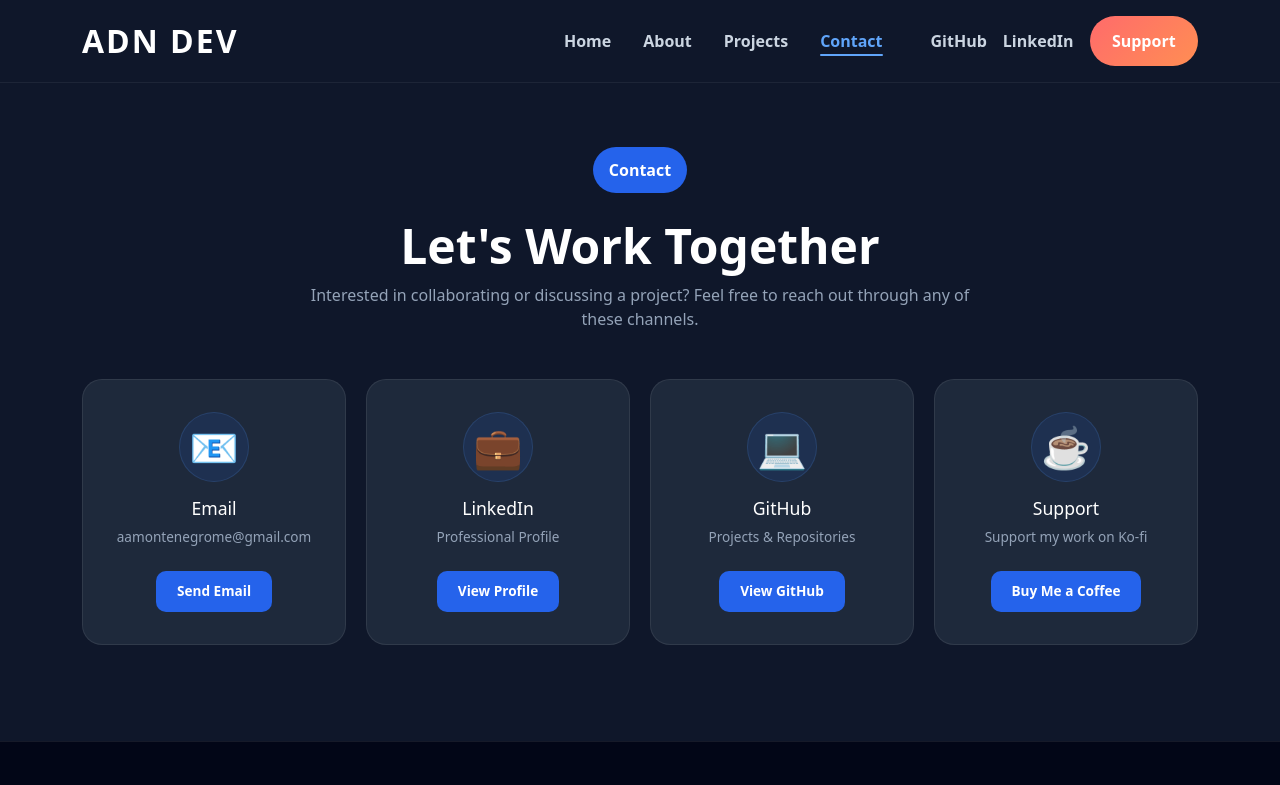
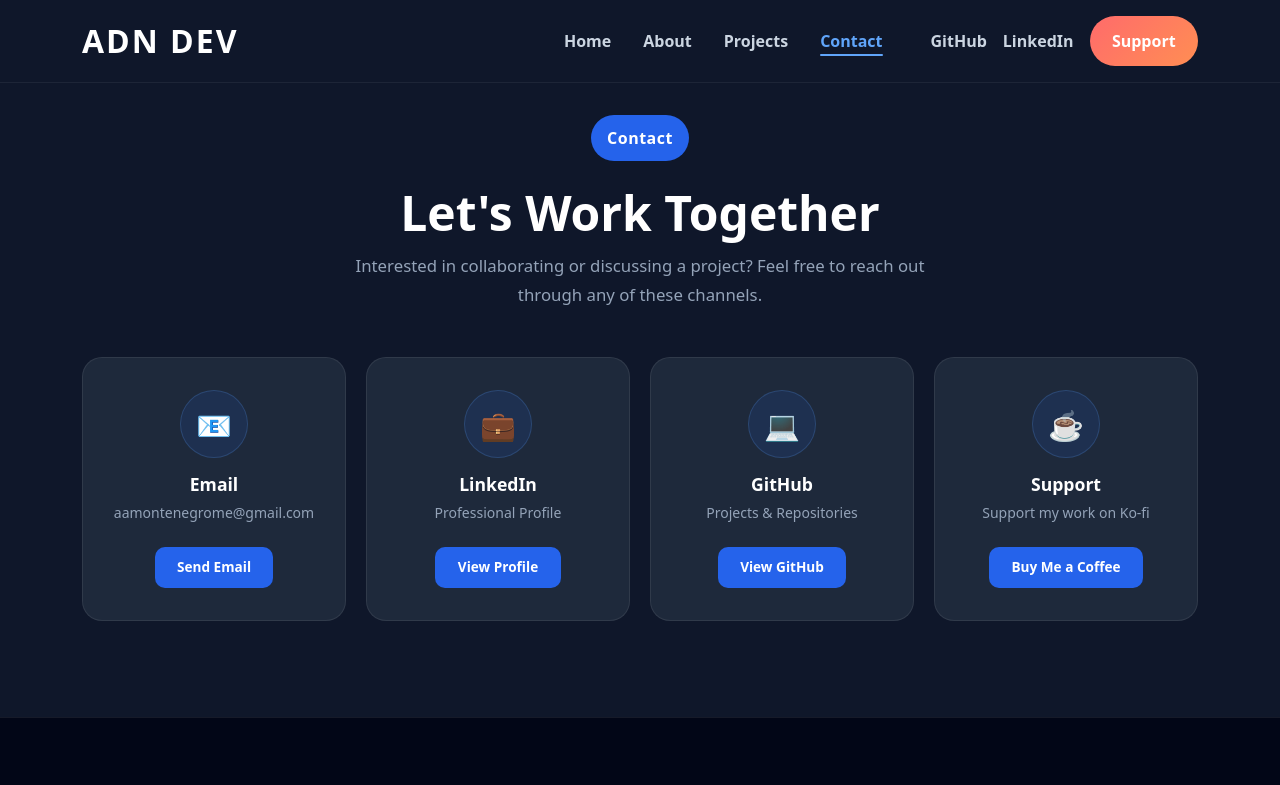
Before and after one commit to evidenciasponao/adn-dev, an Angular app: page /contact in a window 1280 px wide. Shown: the top 785 px of the page. Built offline with nearby package versions, Linux system fonts and the light colour scheme.

Commit message:
update navbar

```diff
--- a/src/app/pages/about/about.css
+++ b/src/app/pages/about/about.css
@@ -1,6 +1,7 @@
+/* ← ÚNICO CAMBIO: padding-top de 4rem → 2rem */
 .about-section {
   background: #0f172a;
-  padding: 4rem 0 6rem;
+  padding: 2rem 0 6rem;
   margin-top: 0;
 }
 
@@ -142,7 +143,7 @@
 
 @media (max-width: 768px) {
   .about-section {
-    padding: 3rem 0 5rem;
+    padding: 1.5rem 0 5rem; /* ← también ajustado en mobile */
   }
 
   .about-card {
--- a/src/app/pages/contact/contact.css
+++ b/src/app/pages/contact/contact.css
@@ -1,8 +1,8 @@
 .contact {
   background: #0f172a;
   color: white;
-  padding: 4rem 0 6rem;  /* menos padding arriba */
-  margin-top: 0;          /* elimina cualquier margen heredado */
+  padding: 2rem 0 6rem;
+  margin-top: 0;
 }
 
 .section-header {
@@ -17,6 +17,7 @@
   padding: .7rem 1rem;
   border-radius: 30px;
   display: inline-block;
+  letter-spacing: .5px;
 }
 
 .section-header h2 {
@@ -24,12 +25,15 @@
   font-weight: 800;
   margin-top: 1.5rem;
   color: white;
+  line-height: 1.15;
 }
 
 .section-header p {
   color: #94a3b8;
-  max-width: 700px;
-  margin: auto;
+  font-size: 1.05rem;
+  max-width: 600px;
+  margin: .75rem auto 0;
+  line-height: 1.7;
 }
 
 .contact-grid {
@@ -44,7 +48,7 @@
   padding: 2rem 1.5rem;
   text-align: center;
   border: 1px solid rgba(255, 255, 255, .08);
-  transition: all .3s ease;
+  transition: transform .3s ease, border-color .3s ease, box-shadow .3s ease;
   display: flex;
   flex-direction: column;
   align-items: center;
@@ -57,27 +61,35 @@
 }
 
 .contact-icon {
-  font-size: 2.5rem;
+  font-size: 1.8rem;
   margin-bottom: 1rem;
-  width: 70px;
-  height: 70px;
+  width: 68px;
+  height: 68px;
   background: rgba(37, 99, 235, .12);
   border-radius: 50%;
   display: flex;
   align-items: center;
   justify-content: center;
-  border: 1px solid rgba(96, 165, 250, .15);
+  border: 1px solid rgba(96, 165, 250, .2);
+  transition: background .3s ease, border-color .3s ease;
+}
+
+.contact-card:hover .contact-icon {
+  background: rgba(37, 99, 235, .22);
+  border-color: rgba(96, 165, 250, .45);
 }
 
 .contact-card h3 {
   color: white;
   font-size: 1.1rem;
-  margin-bottom: .5rem;
+  font-weight: 700;
+  margin-bottom: .4rem;
 }
 
 .contact-card p {
   color: #94a3b8;
-  font-size: .85rem;
+  font-size: .875rem;
+  line-height: 1.5;
   margin-bottom: 1.5rem;
   flex: 1;
 }
@@ -87,21 +99,20 @@
   text-decoration: none;
   color: white;
   background: #2563eb;
-  padding: .65rem 1.3rem;
+  padding: .65rem 1.4rem;
   border-radius: 10px;
   font-size: .85rem;
   font-weight: 600;
-  transition: .3s;
+  transition: background .3s ease, transform .2s ease, box-shadow .3s ease;
   margin-top: auto;
 }
 
 .contact-link:hover {
   background: #3b82f6;
-  transform: scale(1.03);
+  transform: translateY(-2px);
+  box-shadow: 0 6px 18px rgba(37, 99, 235, .35);
   color: white;
 }
-
-/* Responsive */
 
 @media (max-width: 1100px) {
   .contact-grid {
@@ -115,8 +126,12 @@
   }
 }
 
-@media (max-width: 500px) {
+@media (max-width: 600px) {
   .contact-grid {
     grid-template-columns: 1fr;
   }
+
+  .contact {
+    padding: 1.5rem 0 4rem;
+  }
 }
--- a/src/app/pages/home/home.css
+++ b/src/app/pages/home/home.css
@@ -1,9 +1,13 @@
 .hero {
-  min-height: 100vh;
   background: #0f172a;
   color: white;
   padding-top: 0;
   margin-top: 0;
+}
+
+/* ← CAMBIO CLAVE: en vez de min-vh-100, padding que baja el contenido justo */
+.hero-row {
+  padding: 4rem 0 5rem;
 }
 
 .hero-badge {
@@ -94,7 +98,7 @@
   color: white;
 }
 
-.hero-card h4 {
+.hero-card h3 {
   color: white;
   font-size: 1.3rem;
   margin-bottom: .25rem;
@@ -145,6 +149,10 @@
   .hero-buttons {
     flex-direction: column;
   }
+
+  .hero-row {
+    padding: 3rem 0 4rem;
+  }
 }
 
 @media (max-width: 768px) {
@@ -163,4 +171,8 @@
   .hero-stats h4 {
     font-size: 1.4rem;
   }
+
+  .hero-row {
+    padding: 2.5rem 0 3rem;
+  }
 }
--- a/src/app/pages/home/home.html
+++ b/src/app/pages/home/home.html
@@ -1,14 +1,10 @@
 <section class="hero">
-
   <div class="container">
 
-    <div class="row align-items-center min-vh-100">
+    <div class="row align-items-center hero-row">
 
       <div class="col-lg-6">
-
-        <span class="hero-badge">
-          Angular Developer
-        </span>
+        <span class="hero-badge">Angular Developer</span>
 
         <h1 class="hero-title">
           Building Modern
@@ -16,71 +12,39 @@
         </h1>
 
         <p class="hero-description">
-
-Software Developer focused on scalable web solutions using Angular, .NET and Cloud technologies
-
+          Software Developer focused on scalable web solutions using Angular, .NET and Cloud technologies
         </p>
 
-<div class="hero-buttons">
-
-  <button
-    class="btn-primary-custom"
-    routerLink="/projects">
-    View Projects
-  </button>
-
-  <button
-    class="btn-secondary-custom"
-    routerLink="/contact">
-    Contact Me
-  </button>
-
-</div>
-
+        <div class="hero-buttons">
+          <button class="btn-primary-custom" routerLink="/projects">View Projects</button>
+          <button class="btn-secondary-custom" routerLink="/contact">Contact Me</button>
+        </div>
       </div>
 
       <div class="col-lg-6">
-
         <div class="hero-card">
-
-          <div class="hero-avatar">
-            ADN
-          </div>
-
-          <h3>
-            Anderson Dev
-          </h3>
-
-          <p>
-            Angular • TypeScript • Azure
-          </p>
-
+          <div class="hero-avatar">ADN</div>
+          <h3>Anderson Dev</h3>
+          <p>Angular • TypeScript • Azure</p>
           <div class="hero-stats">
-
             <div>
               <h4>5+</h4>
               <span>Projects Delivered</span>
             </div>
-
             <div>
               <h4>B2</h4>
               <span>English</span>
             </div>
-
             <div>
               <h4>100%</h4>
               <span>Commitment</span>
             </div>
-
           </div>
-
         </div>
-
       </div>
 
     </div>
+  </div>
+</section>
 
-  </div>
-
-</section>
 <app-skills></app-skills>
--- a/src/app/pages/projects/projects.css
+++ b/src/app/pages/projects/projects.css
@@ -1,7 +1,8 @@
+/* ← ÚNICO CAMBIO: 4rem → 2rem arriba */
 .projects {
   background: #0f172a;
   color: white;
-  padding: 4rem 0 6rem;
+  padding: 2rem 0 6rem;
   margin-top: 0;
 }
 
```
Also changed, not shown: src/app/pages/about/about.html (+6 -39 lines).
